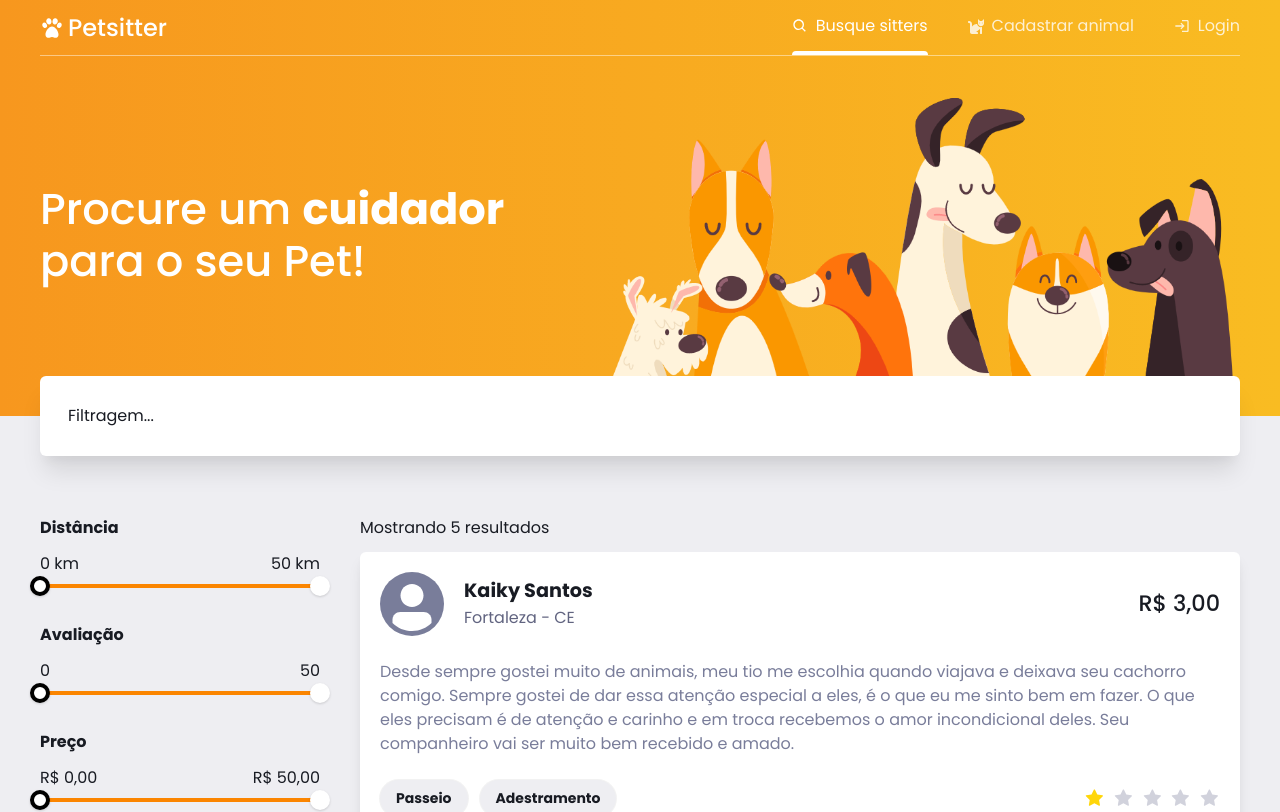
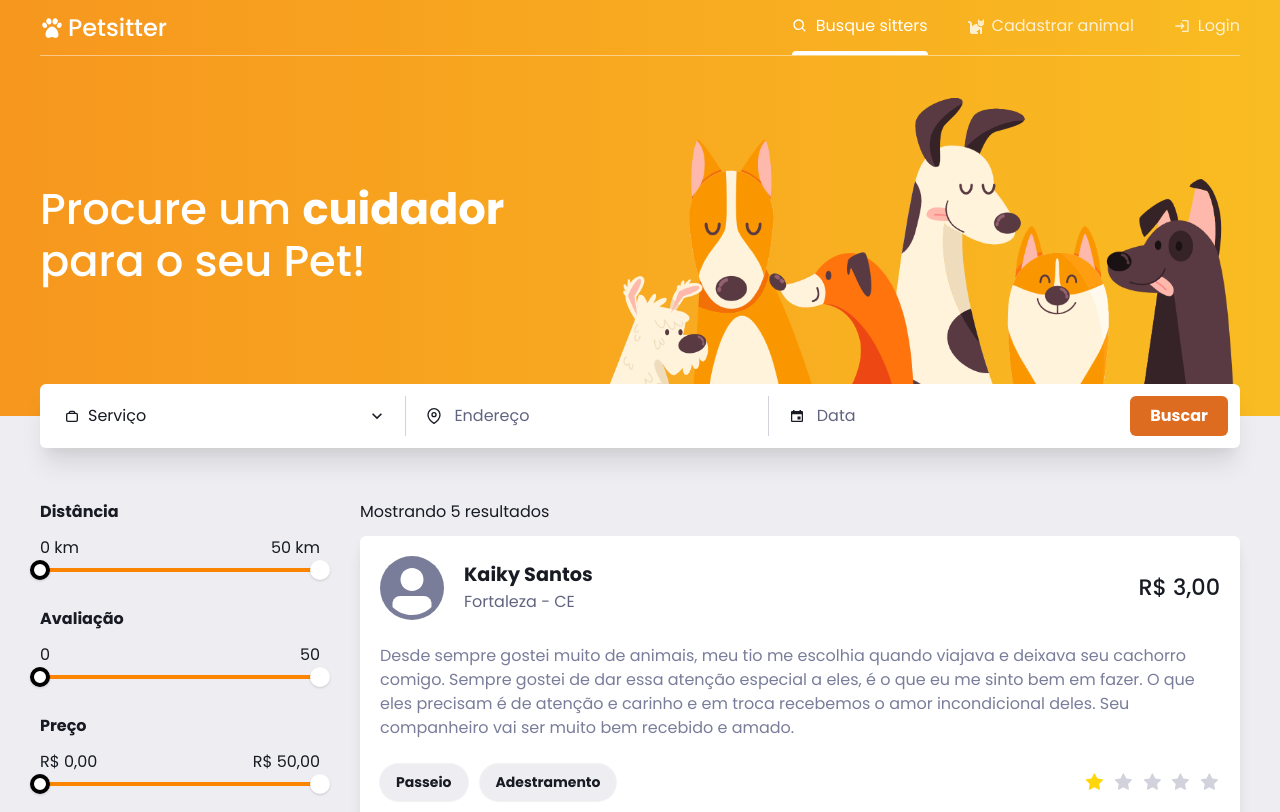
Before and after one commit to lucasferreiraz/petsitter, a React (Create React App) app in the folder frontend/: page / in a window 1280 px wide. Shown: the top 812 px of the page. Built offline with nearby package versions, Linux system fonts and the light colour scheme.

Commit message:
feat: filter

```diff
--- a/frontend/src/pages/Home/index.tsx
+++ b/frontend/src/pages/Home/index.tsx
@@ -1,5 +1,5 @@
 import { useEffect, useState } from "react";
-import { Box, Flex, Text, VStack, RangeSlider, RangeSliderTrack, RangeSliderFilledTrack, RangeSliderThumb } from "@chakra-ui/react";
+import { Box, Flex, Text, VStack, InputGroup, InputLeftElement, Input, Icon, Divider, Select, Button, Spinner, HStack, Center } from "@chakra-ui/react";
 
 import { Header } from "../../components/Header";
 import { SitterCard } from "../../components/SitterCard";
@@ -7,8 +7,20 @@ import { SitterCard } from "../../components/SitterCard";
 import { sittersData, SittersDataProps } from '../../mock/sitters';
 import { Filter } from "./Filter";
 
+import { CgWorkAlt } from 'react-icons/cg'
+import { FiMapPin } from 'react-icons/fi';
+import { IoMdCalendar } from 'react-icons/io';
+
 export function Home() {
+  const [searchIsLoading, setSearchIsLoading] = useState(false);
   const [sitters, setSitters] = useState<SittersDataProps[]>([]);
+
+  async function search() {
+    setSearchIsLoading(true);
+    setTimeout(() => {
+      setSearchIsLoading(false);
+    }, 600);
+  }
 
   useEffect(() => {
     setSitters(sittersData);
@@ -24,15 +36,48 @@ export function Home() {
         mx="auto"
         px="10"
       >
-        <Flex
+        <HStack
           bg="white"
           boxShadow='xl'
-          p="7"
+          p="3"
           borderRadius="md"
           transform="translateY(-50%)"
         >
-          Filtragem...
-        </Flex>
+          <InputGroup>
+            <InputLeftElement
+              pointerEvents='none'
+              children={<Icon as={CgWorkAlt} />}
+            />
+            <Select variant='outline' border="none" placeholder='Serviço' pl="5" />
+          </InputGroup>
+          <Center height='10'>
+            <Divider orientation='vertical' />
+          </Center>
+          <InputGroup
+          >
+            <InputLeftElement
+              pointerEvents='none'
+              children={<Icon as={FiMapPin} />}
+            />
+            <Input border="none" type='text' placeholder='Endereço' />
+          </InputGroup>
+          <Center height='10'>
+            <Divider orientation='vertical' />
+          </Center>
+          <InputGroup
+            display="flex"
+            alignItems="center"
+          >
+            <InputLeftElement
+              pointerEvents='none'
+              children={<Icon as={IoMdCalendar} />}
+            />
+            <Input border="none" type='text' placeholder='Data' />
+          </InputGroup>
+          <Button w="16rem" colorScheme="orange" onClick={search} display="flex" justifyContent="center" alignItems="center">
+            {searchIsLoading ? <Box><Spinner size='sm' /></Box> : 'Buscar'}
+          </Button>
+        </HStack>
 
         <Flex
           mt="5"
```
